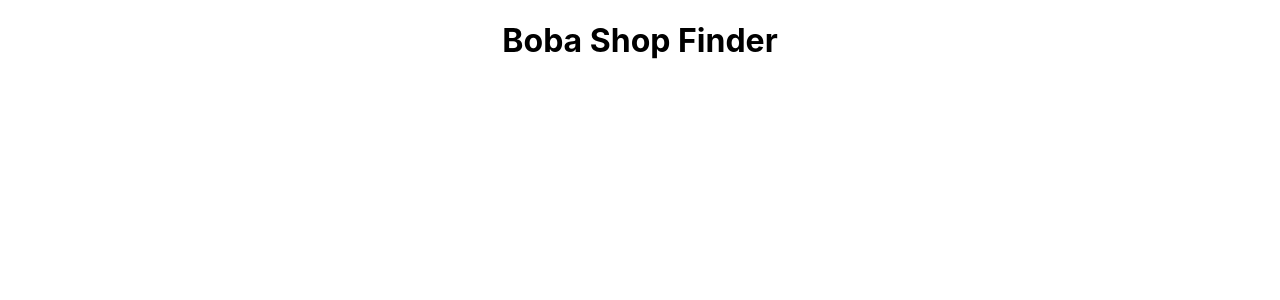
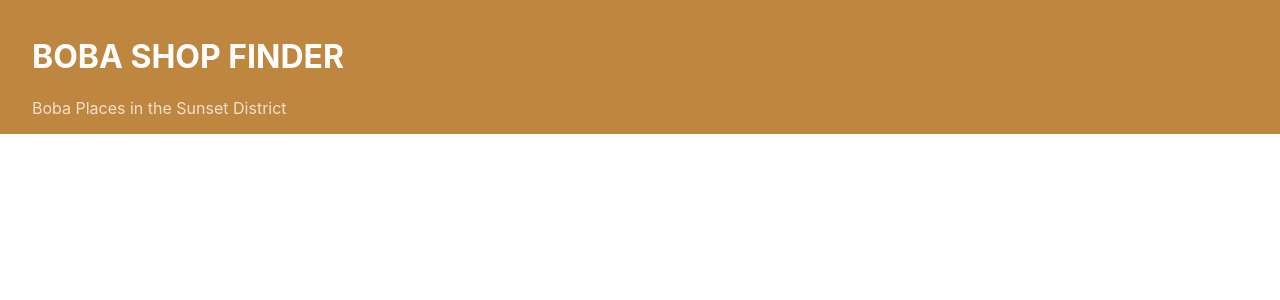
Before and after one commit to matthewwei35/boba-shop-finder, a React (Create React App) app: page / in a window 1280 px wide. Shown: the top 300 px of the page. Built offline with nearby package versions, Linux system fonts and the light colour scheme.

Commit message:
[add] Header component

```diff
--- a/src/App.js
+++ b/src/App.js
@@ -1,6 +1,6 @@
 import React from 'react';
 import './App.css';
-import Title from './Title';
+import Title from './components/Title/Title';
 
 function App() {
   return (
--- a/src/Title.js
+++ /dev/null
@@ -1,11 +0,0 @@
-import React from 'react';
-
-function Title() {
-  return (
-    <div>
-      <h1>Boba Shop Finder</h1>
-    </div>
-  )
-}
-
-export default Title;
--- /dev/null
+++ b/src/components/Title/Title.css
@@ -0,0 +1,17 @@
+.Title {
+  display: flex;
+  flex-direction: column;
+  box-sizing: border-box;
+  width: 100%;
+  display: flex;
+  justify-content: center;
+  align-items: baseline;
+  padding: 1em 2em;
+  margin-bottom: 2em;
+  background-color: #BF863F;
+  color: #FFF;
+}
+
+.Title-Subtitle {
+  color: rgba(255, 255, 255, 0.75);
+}
--- /dev/null
+++ b/src/components/Title/Title.js
@@ -0,0 +1,13 @@
+import React from 'react';
+import './Title.css';
+
+function Title() {
+  return (
+    <div className="Title">
+      <h1>BOBA SHOP FINDER</h1>
+      <div className="Title-Subtitle">Boba Places in the Sunset District</div>
+    </div>
+  )
+}
+
+export default Title;
```
Also changed, not shown: src/Title.css (deleted, +0 -11 lines).
